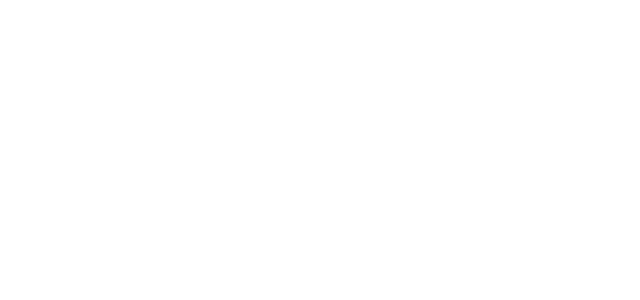
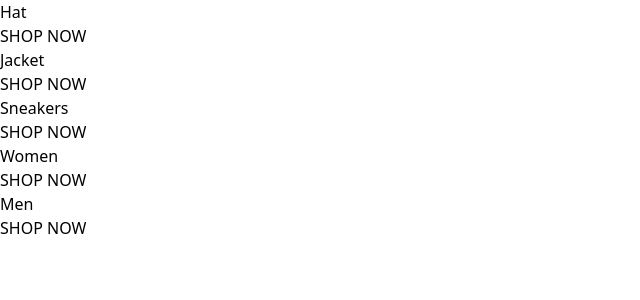
Before and after one commit to RafaelM011/Ecommerce_FrontEnd, a React (Vite) app: page / in a window 1280 px wide. Shown: the top 300 px of the page, without its empty margins (0-640 px from the left). Built offline with nearby package versions, Linux system fonts and the light colour scheme.

Commit message:
<UPDATE> creating section container and rendering sections based on props

```diff
--- a/src/App.tsx
+++ b/src/App.tsx
@@ -1,6 +1,9 @@
+import { SectionContainer } from './components/section_container/section_container.component'
+
 function App (): JSX.Element {
   return (
     <>
+      <SectionContainer />
     </>
   )
 }
--- /dev/null
+++ b/src/app.types.tsx
@@ -0,0 +1,4 @@
+export interface Section {
+  id: number
+  name: string
+}
--- /dev/null
+++ b/src/components/section/section.component.tsx
@@ -0,0 +1,15 @@
+interface Props {
+  sectionName: string
+}
+
+export const Section: React.FC<Props> = ({ sectionName }): JSX.Element => {
+  return (
+    <div className="">
+      {/* <img src={} alt=''/> */}
+      <div className="">
+        <h2 className="text-2xl font-bold"> {sectionName} </h2>
+        <p className="font-semibold"> SHOP NOW </p>
+      </div>
+    </div>
+  )
+}
--- /dev/null
+++ b/src/components/section_container/section_container.component.tsx
@@ -0,0 +1,14 @@
+import { Section } from '../section/section.component.js'
+import { sections } from './section_container.const.js'
+
+export const SectionContainer: React.FC = (): JSX.Element => {
+  return (
+    <div>
+      {
+        sections.map(section => {
+          return <Section key={section.id} sectionName={section.name}/>
+        })
+      }
+    </div>
+  )
+}
--- /dev/null
+++ b/src/components/section_container/section_container.const.tsx
@@ -0,0 +1,26 @@
+import { type Section } from '../../app.types'
+
+const sections: Section[] = [
+  {
+    id: 1,
+    name: 'Hat'
+  },
+  {
+    id: 2,
+    name: 'Jacket'
+  },
+  {
+    id: 3,
+    name: 'Sneakers'
+  },
+  {
+    id: 4,
+    name: 'Women'
+  },
+  {
+    id: 5,
+    name: 'Men'
+  }
+]
+
+export { sections }
```
Also changed, not shown: src/components/sectionContainer/section_container.component.tsx (deleted, +0 -15 lines), .eslintrc.cjs.
